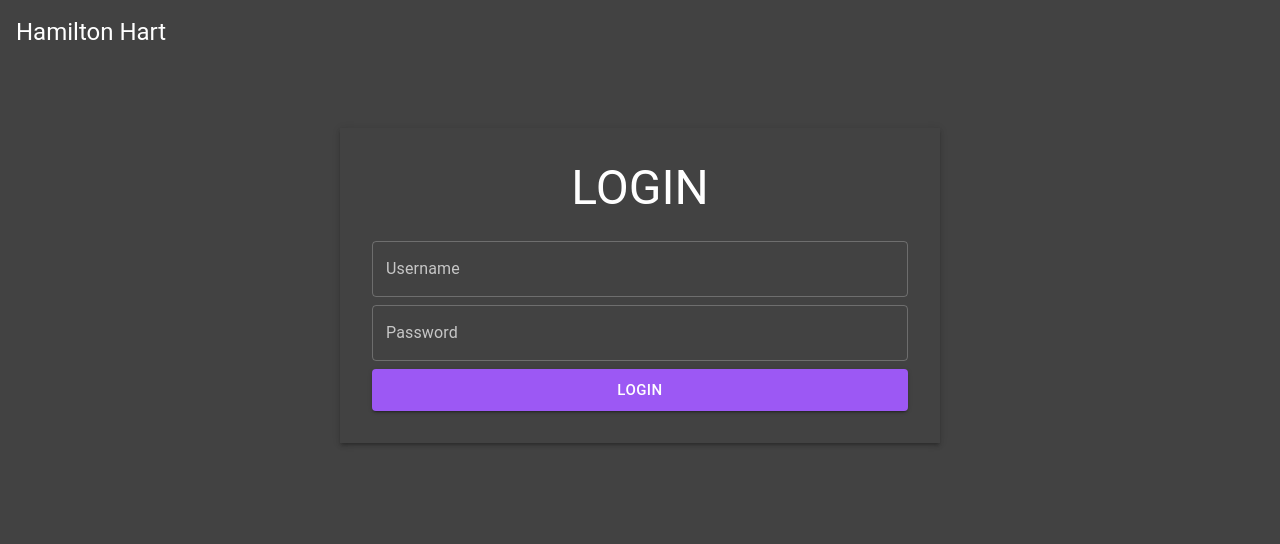
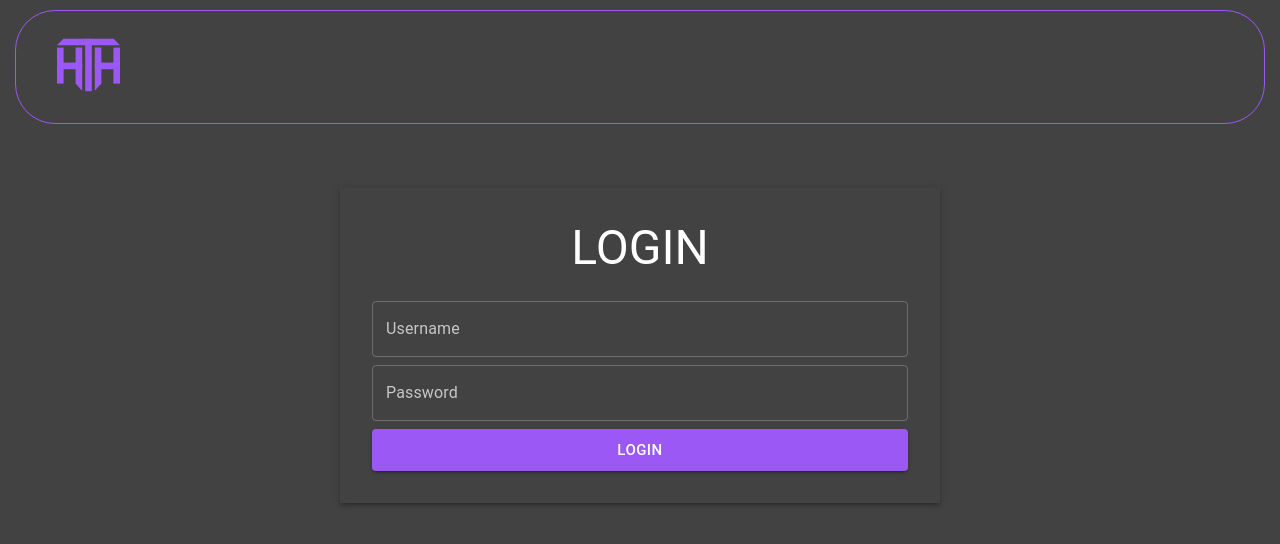
Before and after one commit to hamiltonhart/hamiltonharttech_old, a React (Create React App) app in the folder frontend/: page /login in a window 1280 px wide. Shown: the top 544 px of the page. Built offline with nearby package versions, Linux system fonts and the light colour scheme.

Commit message:
Primary Layout updated and logo incorporated

```diff
--- a/frontend/src/components/Global/PrimaryLayout.js
+++ b/frontend/src/components/Global/PrimaryLayout.js
@@ -2,21 +2,42 @@ import React from "react";
 import { Link } from "@reach/router";
 
 import { makeStyles, Paper, Grid, Typography, Button } from "@material-ui/core";
+import { HHTLogo } from "../../svg/HHTLogo";
 
-const useStyles = makeStyles(theme => ({
+const useStyles = makeStyles((theme) => ({
   heading: {
     padding: theme.spacing(2),
-    textTransform: "none"
+    textTransform: "uppercase",
+    textDecoration: "none",
+    color: theme.palette.text.primary,
+    fontWeight: "600",
+    color: theme.palette.primary.main,
+  },
+  logo: {
+    scale: "60%",
+    "& *": {
+      fill: theme.palette.primary.main,
+    },
   },
   mainBg: {
     position: "relative",
     width: "100vw",
     borderRadius: "0",
-    boxShadow: theme.shadows[0]
+    boxShadow: theme.shadows[0],
   },
   appBar: {
-    position: "relative"
-  }
+    display: "flex",
+    justifyContent: "space-between",
+    alignItems: "center",
+    position: "relative",
+    margin: "10px 15px 25px 15px",
+    borderRadius: "40px",
+    padding: "10px 20px",
+    backgroundColor: "transparent",
+    borderStyle: "solid",
+    borderWidth: "1px",
+    borderColor: theme.palette.primary.main,
+  },
 }));
 
 export const PrimaryLayout = ({ children }) => {
@@ -24,11 +45,11 @@ export const PrimaryLayout = ({ children }) => {
   return (
     <>
       <Paper className={classes.mainBg}>
-        <Grid className={classes.appBar}>
-          <Button className={classes.heading} component={Link} to="/">
-            <Typography variant="h5">Hamilton Hart</Typography>
-          </Button>
-        </Grid>
+        <div className={classes.appBar}>
+          <Link to="/">
+            <HHTLogo classes={classes.logo} />
+          </Link>
+        </div>
         {children}
       </Paper>
     </>
--- /dev/null
+++ b/frontend/src/svg/HHTLogo.js
@@ -0,0 +1,36 @@
+import React from "react";
+
+export const HHTLogo = ({ classes }) => {
+  return (
+    <svg
+      width="105"
+      height="88"
+      viewBox="0 0 105 88"
+      fill="none"
+      xmlns="http://www.w3.org/2000/svg"
+      className={classes}
+    >
+      <rect x="47" width="11" height="88" fill="#C4C4C4" />
+      <rect y="15" width="11" height="60" fill="#C4C4C4" />
+      <path d="M31 15H42V87.5L31 75V15Z" fill="#C4C4C4" />
+      <rect
+        y="51"
+        width="11"
+        height="42"
+        transform="rotate(-90 0 51)"
+        fill="#C4C4C4"
+      />
+      <path d="M63 15H74V75L63 87V15Z" fill="#C4C4C4" />
+      <rect x="94" y="15" width="11" height="60" fill="#C4C4C4" />
+      <rect
+        x="63"
+        y="51"
+        width="11"
+        height="42"
+        transform="rotate(-90 63 51)"
+        fill="#C4C4C4"
+      />
+      <path d="M0 11L11 0L94 0L105 11L0 11Z" fill="#C4C4C4" />
+    </svg>
+  );
+};
```
